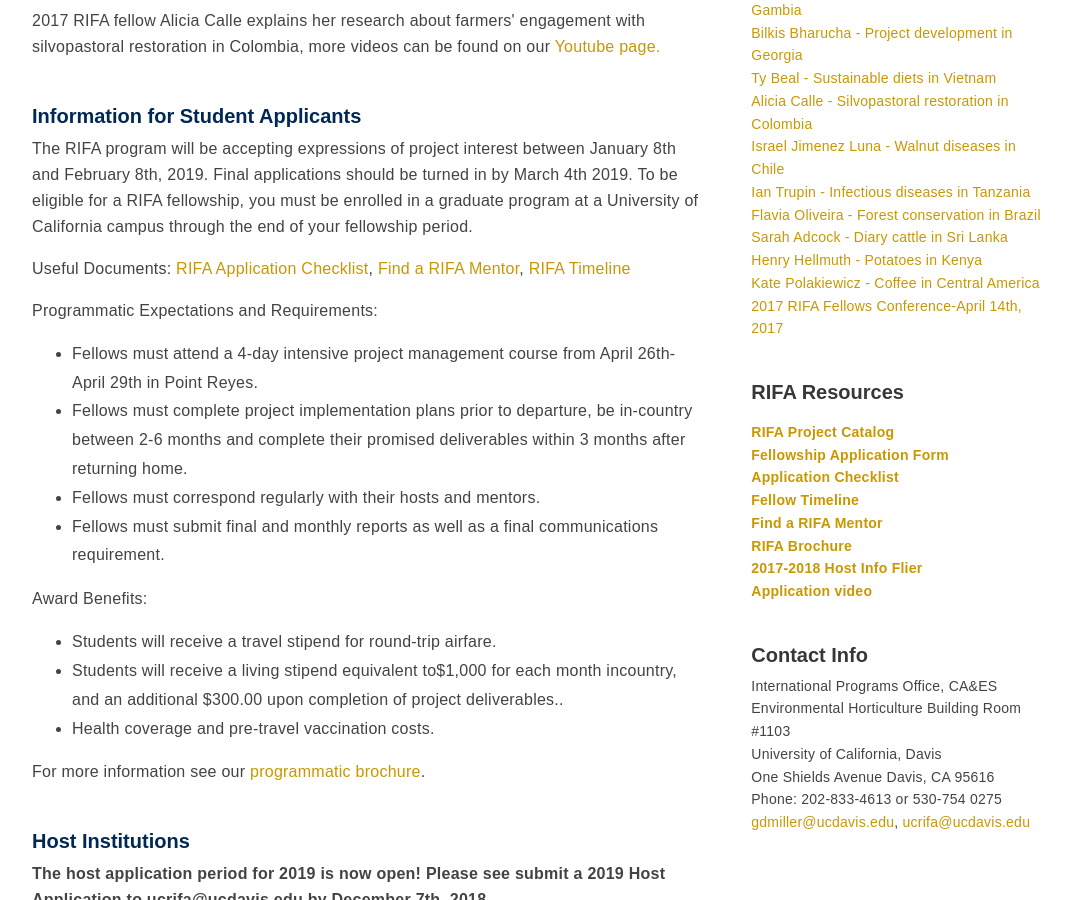
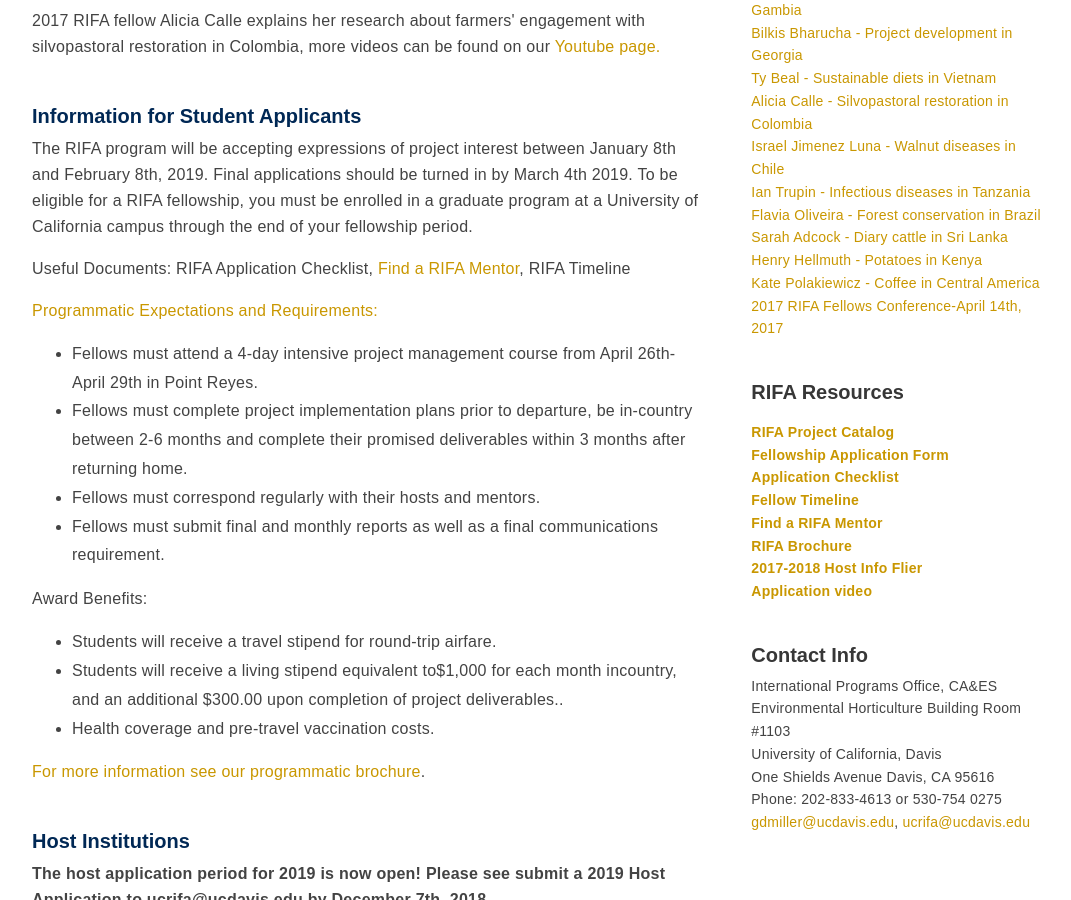
Before and after one commit to ucdavis/ip, a Jekyll site: the page built from scholars-and-students/RIFA/index.html, in a window 1280 px wide and 900 px high, scrolled down 1700 px. Shown: the whole window, without its empty margins (96-1167 px from the left). Built offline with Jekyll 4.4.1, drawn with Linux system fonts in a browser that asks for light colours; nearby versions of some CDN libraries; some of the changed lines change nothing that is shown.

Commit message:
elana last changes

```diff
--- a/scholars-and-students/RIFA/index.html
+++ b/scholars-and-students/RIFA/index.html
@@ -28,9 +28,9 @@ breadcrumbs: RIFA
 
     <p>The RIFA program will be accepting expressions of project interest between January 8th and February 8th, 2019. Final applications should be turned in by March 4th 2019.  To be eligible for a RIFA fellowship, you must be enrolled in a graduate program at a University of California campus through the end of your fellowship period. </p>
 
-    <p> Useful Documents:<a target="_blank" title="RIFA Application Checklist" href="/media/files/rifa/2018 RIFA Applicant Checklist.pdf"> RIFA Application Checklist</a>, <a target="_blank" title="Find A RIFA Mentor" href="/media/files/rifa/Find a RIFA Mentor.pdf">Find a RIFA Mentor</a>, <a target="_blank" title="Find A RIFA Mentor" href="/media/files/rifa/2018 RIFA Timeline.pdf">RIFA Timeline</a><br>
+    <p> Useful Documents: RIFA Application Checklist, <a target="_blank" title="Find A RIFA Mentor" href="/media/files/rifa/Find a RIFA Mentor.pdf">Find a RIFA Mentor</a>, RIFA Timeline<br>
 
-    <p>Programmatic Expectations and Requirements:</p>
+    <p><a target="_blank" title="Find A RIFA Mentor" href="/media/files/RIFellowsBrochure2019.pdf">Programmatic Expectations and Requirements:</p>
 
     <ul><li>Fellows must attend a 4-day intensive project management course from April 26th-April 29th in Point Reyes.</li>
         <li>Fellows must complete project implementation plans prior to departure, be in-country between 2-6 months and complete their promised deliverables within 3 months after returning home.</li>
@@ -53,7 +53,7 @@ breadcrumbs: RIFA
 
     <p>
     <b>The host application period for 2019 is now open! Please see submit a 2019 Host Application to ucrifa@ucdavis.edu by December 7th, 2018.</b><br>
-    RIFA hosts may be any type of international organization: Private institution/company, governmental institution, NGO, university, or international research institute that is seeking expertise in agriculture, food systems, or related social and environmental issues. Project locations may be based in developing countries worldwide, with some limitations on <b>very high and high-risk locations</b>. All projects are open to all 50,000 + graduate students in the University of California system.</p>
+    RIFA hosts may be any type of international organization: Private institution/company, governmental institution, NGO, university, or international research institute that is seeking expertise in agriculture, food systems, or related social and environmental issues. Project locations may be based in developing countries worldwide, with some limitations on <b><a href="https://globalaffairs.ucdavis.edu/travel/policy">very high and high-risk locations</a></b>. All projects are open to all 50,000 + graduate students in the University of California system.</p>
     <p>Hosting of a  RIFA Fellow entails providing them with overseas project or research opportunities with a UC-affiliated organization.
     These opportunities may be well-defined, or they may identify a broadly defined
     need within the organization from which the Fellow and the organization could
```
Also changed, not shown: 1 other file.
